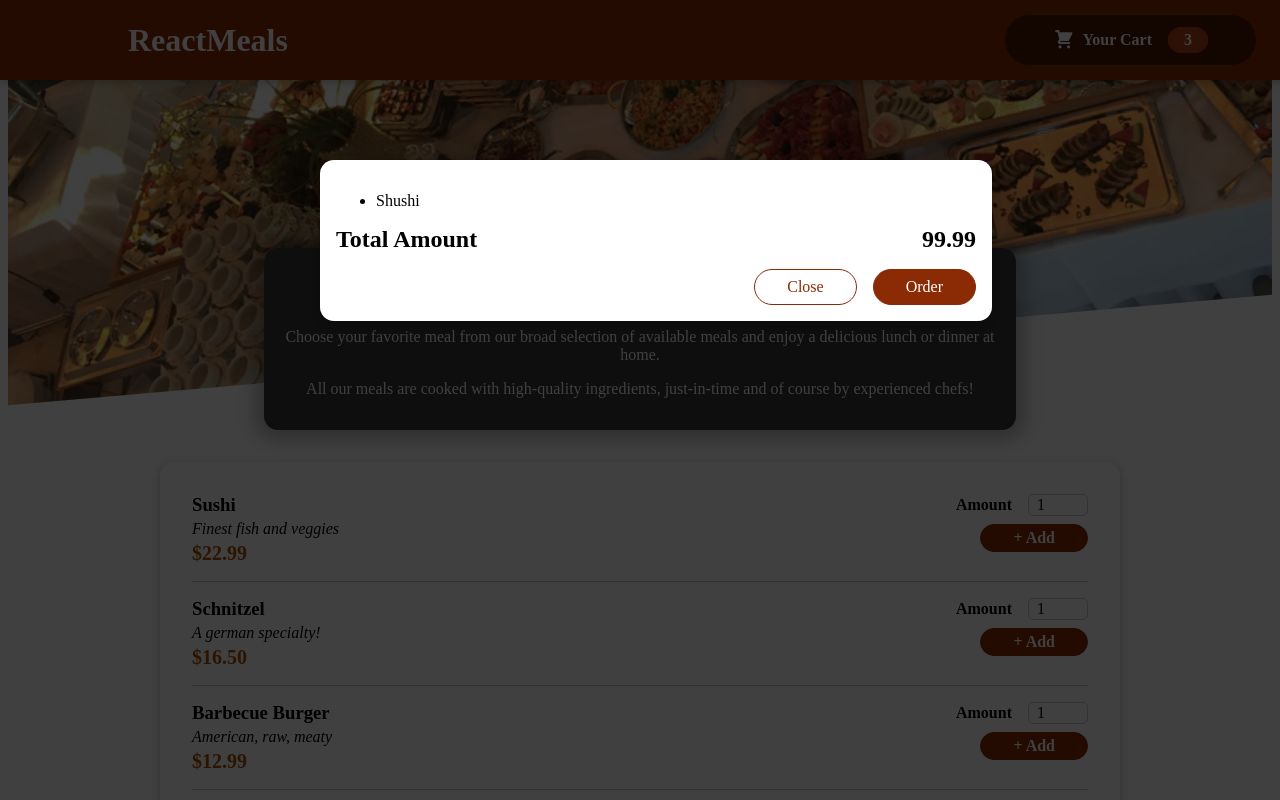
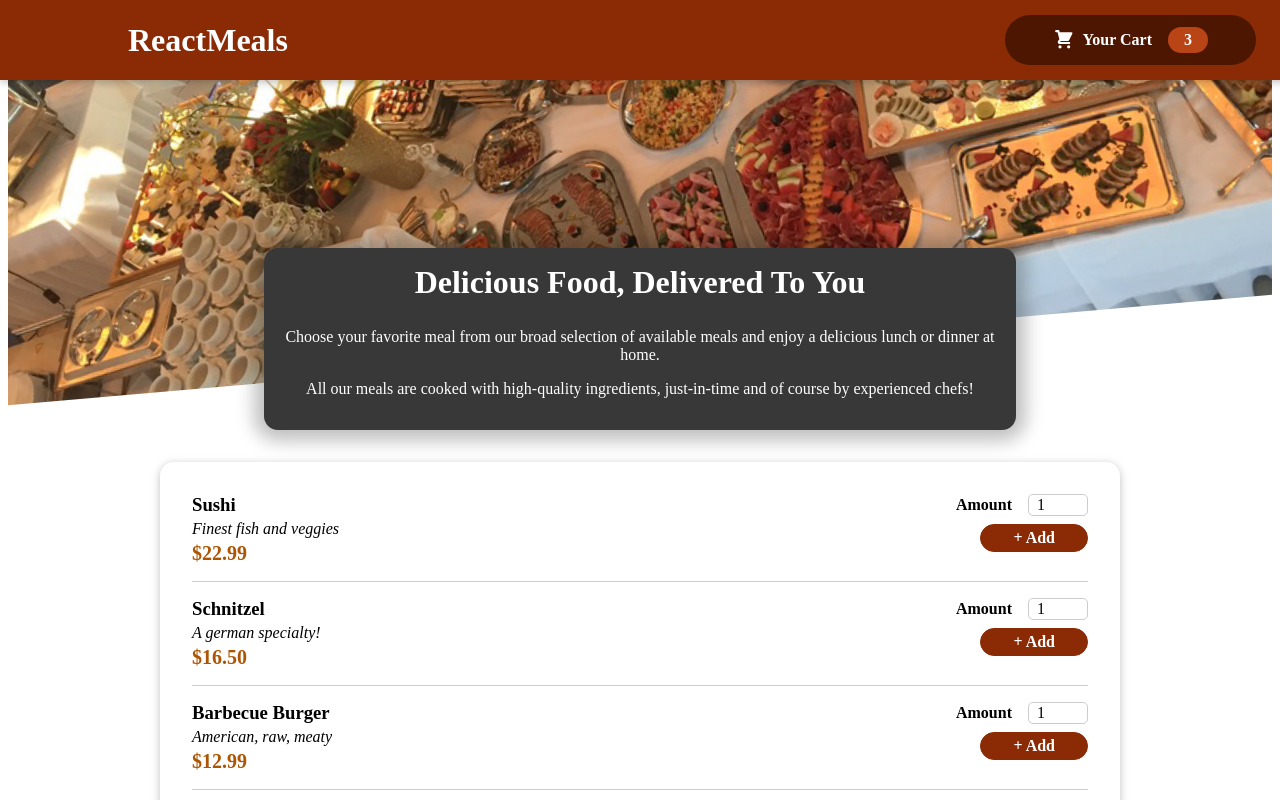
Before and after one commit to cd-x/food-order-app, a React (Create React App) app: page / in a window 1280 px wide. Shown: the top 800 px of the page. Built offline with nearby package versions, Linux system fonts and the light colour scheme.

Commit message:
modal event handled through props event chain

```diff
--- a/src/App.js
+++ b/src/App.js
@@ -15,7 +15,7 @@ function App() {
   };
   return (
     <Fragment>
-      <Cart />
+      {cartShown && <Cart onCloseClick={cartHideHandler} />}
       <Header onCartClick={cartShowHandler} />
       <main>
         <Meals />
--- a/src/components/Cart/Cart.js
+++ b/src/components/Cart/Cart.js
@@ -12,14 +12,16 @@ const Cart = (props) => {
   );
 
   return (
-    <Modal>
+    <Modal onBackDropClick={props.onCloseClick}>
       {cartItems}
       <div className={classes.total}>
         <span>Total Amount</span>
         <span>99.99</span>
       </div>
       <div className={classes.actions}>
-        <button className={classes["button--alt"]}>Close</button>
+        <button className={classes["button--alt"]} onClick={props.onCloseClick}>
+          Close
+        </button>
         <button className={classes.button}>Order</button>
       </div>
     </Modal>
--- a/src/components/Layout/Header.js
+++ b/src/components/Layout/Header.js
@@ -8,7 +8,7 @@ const Header = (props) => {
     <Fragment>
       <header className={classes["header"]}>
         <h1>ReactMeals</h1>
-        <HeaderCartButton></HeaderCartButton>
+        <HeaderCartButton onClick={props.onCartClick}></HeaderCartButton>
       </header>
       <div className={classes["main-image"]}>
         <img src={mealsImage} alt="Foooood" />
--- a/src/components/Layout/HeaderCartButton.js
+++ b/src/components/Layout/HeaderCartButton.js
@@ -3,7 +3,7 @@ import CartIcon from "../Cart/CartIcon";
 
 const HeaderCartButton = (props) => {
   return (
-    <button className={classes.button}>
+    <button className={classes.button} onClick={props.onClick}>
       <span className={classes.icon}>
         <CartIcon />
       </span>
--- a/src/components/UI/Modal.js
+++ b/src/components/UI/Modal.js
@@ -3,7 +3,7 @@ import classes from "./Modal.module.css";
 import ReactDOM from "react-dom";
 
 const Backdrop = (props) => {
-  return <div className={classes.backdrop} />;
+  return <div className={classes.backdrop} onClick={props.onClick} />;
 };
 
 const ModalOverlay = (props) => {
@@ -18,7 +18,10 @@ const portalElement = document.getElementById("overlays");
 const Modal = (props) => {
   return (
     <Fragment>
-      {ReactDOM.createPortal(<Backdrop />, portalElement)}
+      {ReactDOM.createPortal(
+        <Backdrop onClick={props.onBackDropClick} />,
+        portalElement
+      )}
       {ReactDOM.createPortal(
         <ModalOverlay>{props.children}</ModalOverlay>,
         portalElement
```
